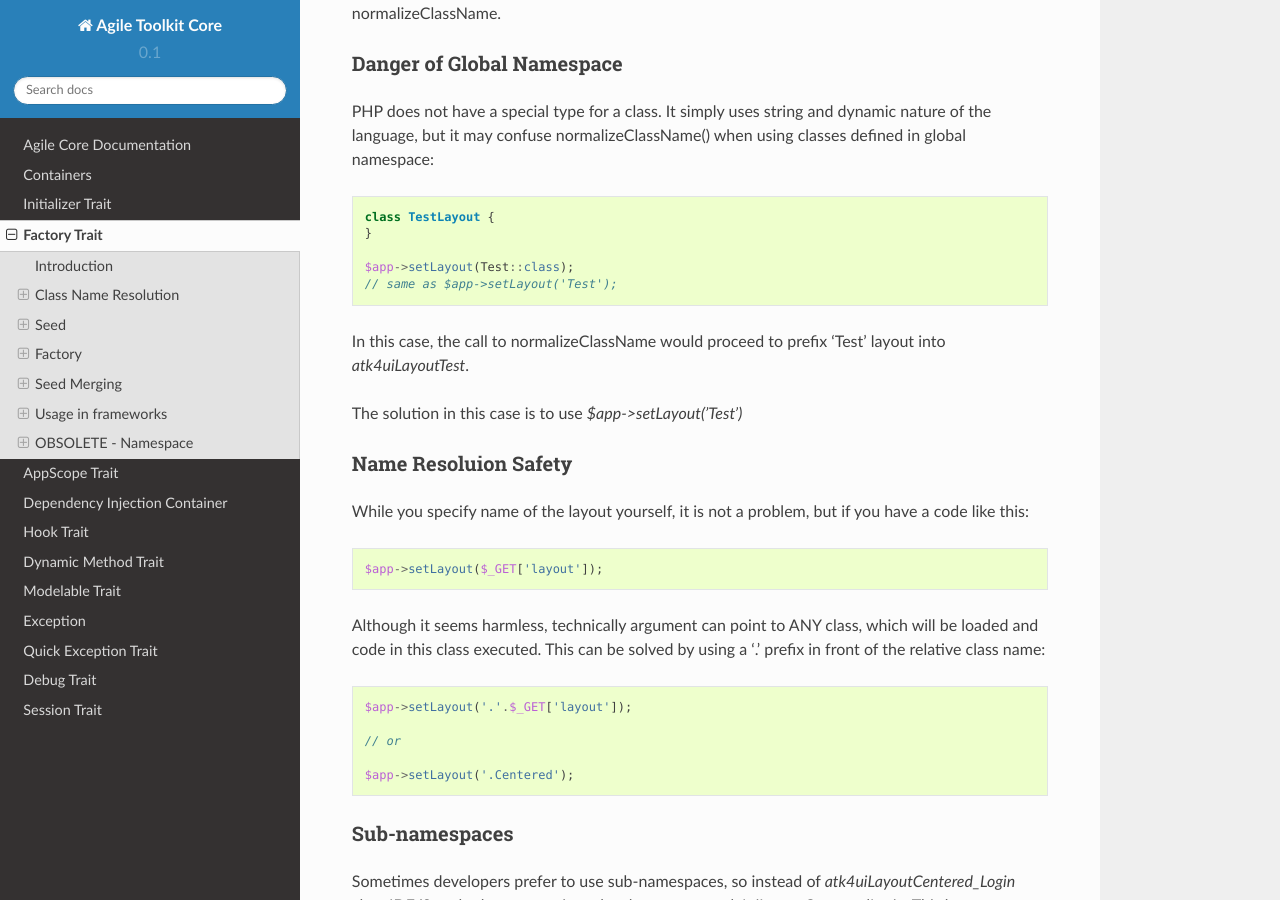
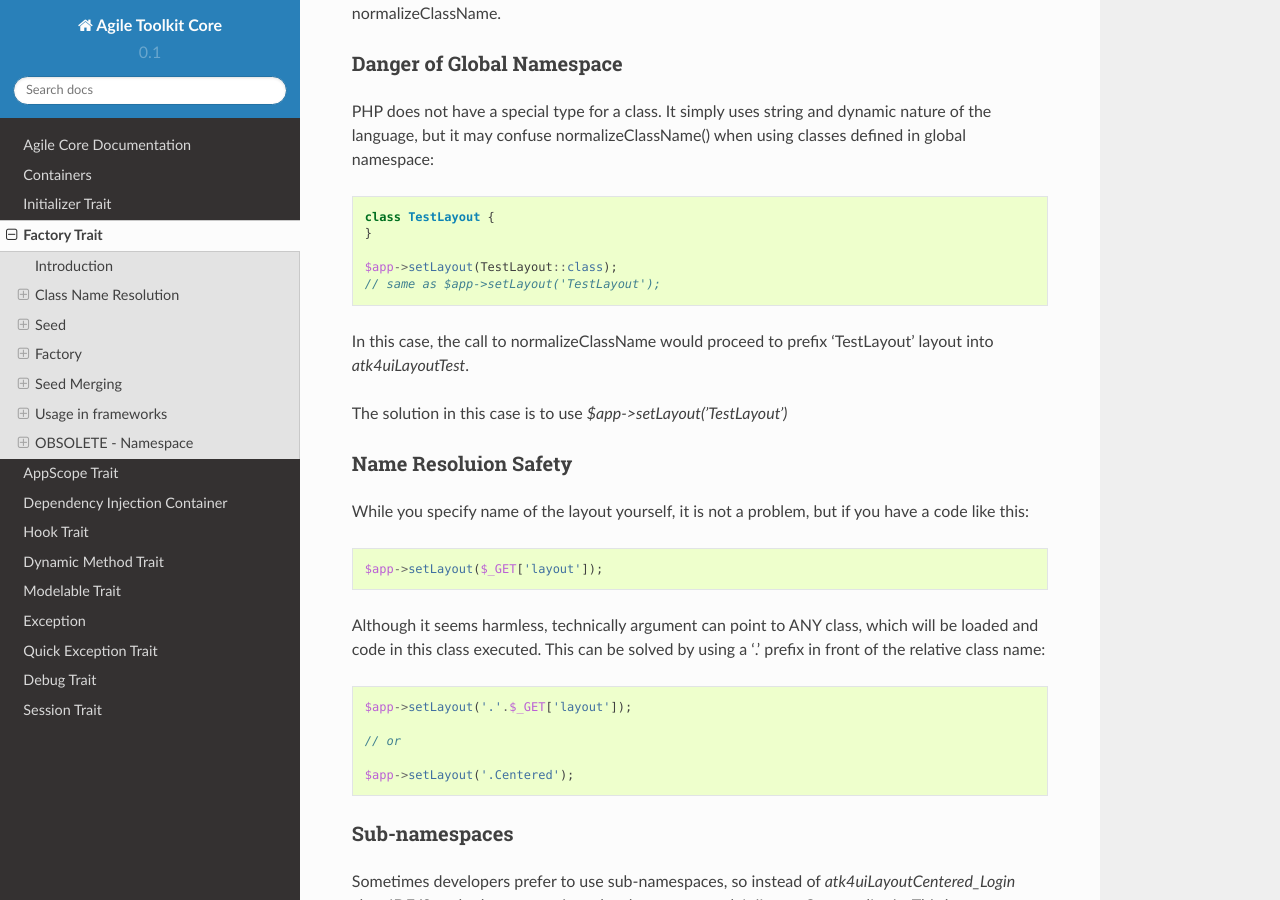
Before and after one commit to atk4/core, a Sphinx documentation site: the page built from docs/factory.rst, in a window 1280 px wide and 900 px high, scrolled down 1577 px. Built offline with Sphinx 7.4.7 and the Read the Docs theme 2.0.0, drawn with Linux system fonts in a browser that asks for light colours; cross-references to code outside the pages are shown as plain code.

Commit message:
Update factory.rst

```diff
--- a/docs/factory.rst
+++ b/docs/factory.rst
@@ -69,13 +69,13 @@ classes defined in global namespace::
    class TestLayout {
    }
 
-   $app->setLayout(Test::class);
-   // same as $app->setLayout('Test');
+   $app->setLayout(TestLayout::class);
+   // same as $app->setLayout('TestLayout');
 
-In this case, the call to normalizeClassName would proceed to prefix 'Test' layout
+In this case, the call to normalizeClassName would proceed to prefix 'TestLayout' layout
 into `\atk4\ui\Layout\Test`.
 
-The solution in this case is to use `$app->setLayout('\Test')`
+The solution in this case is to use `$app->setLayout('\TestLayout')`
 
 Name Resoluion Safety
 ---------------------
```
